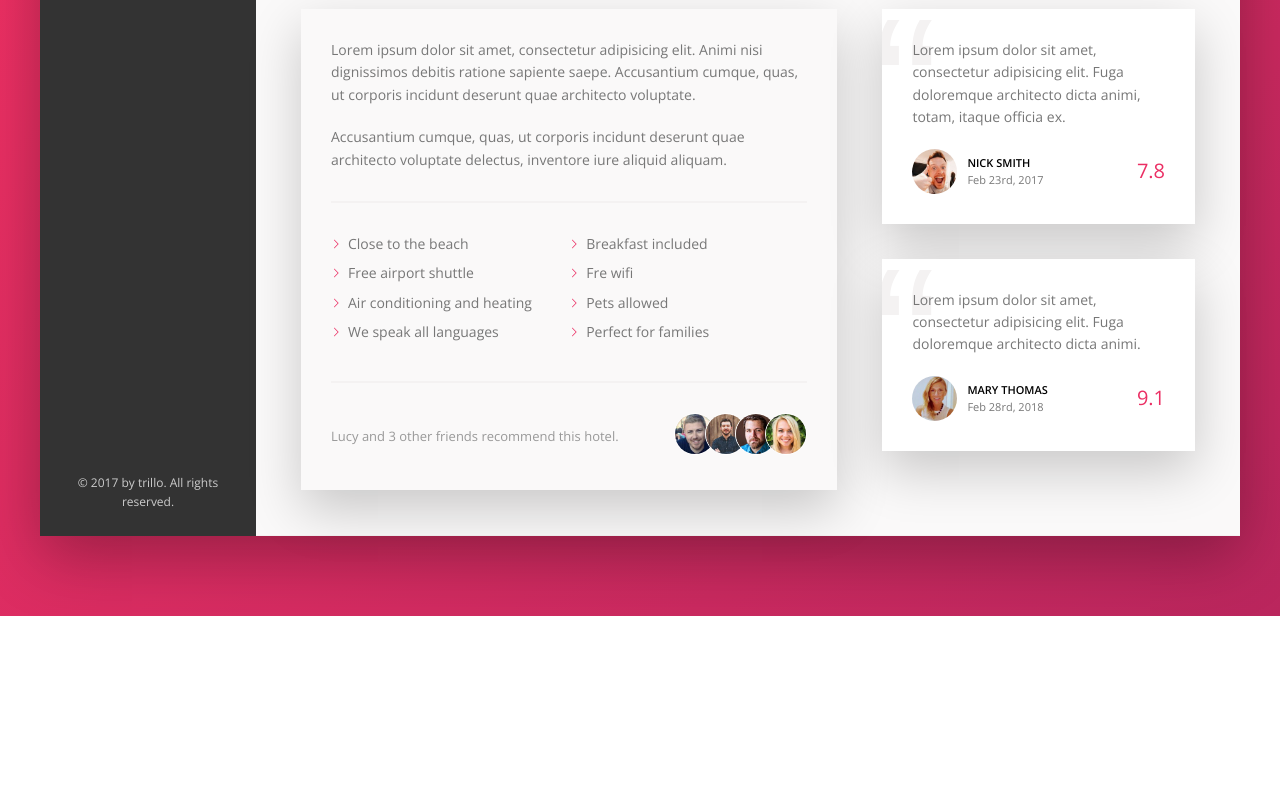
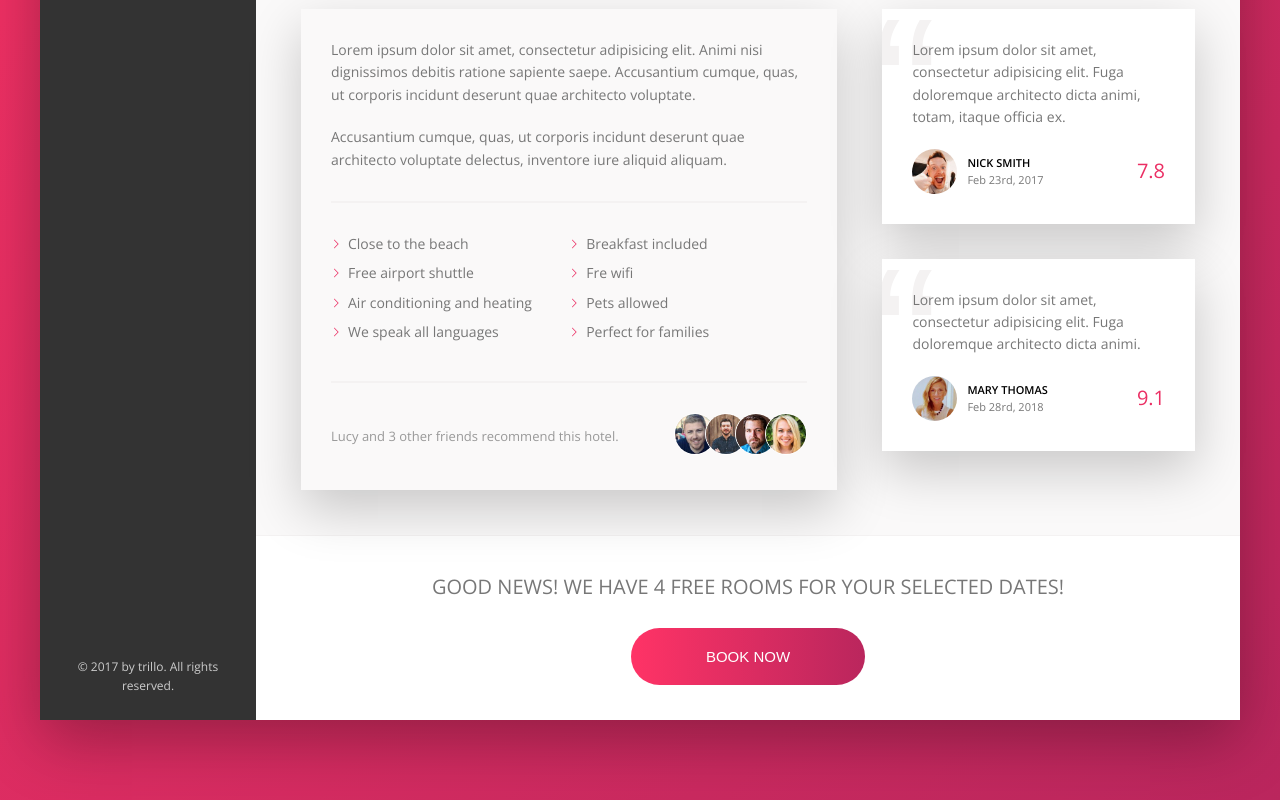
Before and after one commit to HungN0102/Trillo, a website: page index.html in a window 1280 px wide. Shown: the part 650-1450 px from the top of the page. Before the commit the page ends 1266 px from the top, so only its background shows below. Drawn offline with nearby package versions, Linux system fonts and the light colour scheme.

Commit message:
add button

```diff
--- a/index.html
+++ b/index.html
@@ -194,6 +194,15 @@
                             </figure>
                         </div>
                     </div>
+                    <div class="cta">
+                        <h2 class="cta__book-now">
+                            Good news! We have 4 free rooms for your selected dates!
+                        </h2>
+                        <button class="btn">
+                            <span class="btn__visible">Book now</span>
+                            <span class="btn__invisible">Only 4 rooms left</span>
+                        </button>
+                    </div>
                 </main>
             </div>
         </div>
--- a/sass/_components.scss
+++ b/sass/_components.scss
@@ -409,3 +409,66 @@
         z-index: 1;
     }
 }
+
+/////////////////////////// cta
+///
+
+.cta {
+    padding: 3.5rem 0;
+    text-align: center;
+
+    &__book-now {
+        font-size: 2rem;
+        font-weight: 300;
+        text-transform: uppercase;
+        margin-bottom: 2.5rem;
+    }
+}
+
+.btn {
+    font-size: 1.5rem;
+    font-weight: 300;
+    text-transform: uppercase;
+    border-radius: 100px;
+    border: none;
+    background-image: linear-gradient(to right, $color-primary-light, $color-primary-dark);
+    color: white;
+    position: relative;
+    overflow: hidden;
+    cursor: pointer;
+
+    &  > * {
+        display: inline-block;
+        height: 100%;
+        width: 100%;
+        transition: all 0.2s;
+    }
+
+    &__visible  {
+        padding: 2rem 7.5rem;
+    }
+
+    &__invisible {
+        position: absolute;
+        padding: 2rem 0rem;
+        left: 0;
+        top: -100%;
+    }
+
+    &:hover {
+        background-image: linear-gradient(to left, $color-primary-light, $color-primary-dark);
+    }
+
+    &:hover &__visible {
+        transform: translateY(100%);
+    }
+
+    &:hover &__invisible {
+        top: 0;
+    }
+
+    &:active {
+        outline: none;
+        transform: scale(1.2);
+    }
+}
```
Also changed, not shown: css/style.css.
